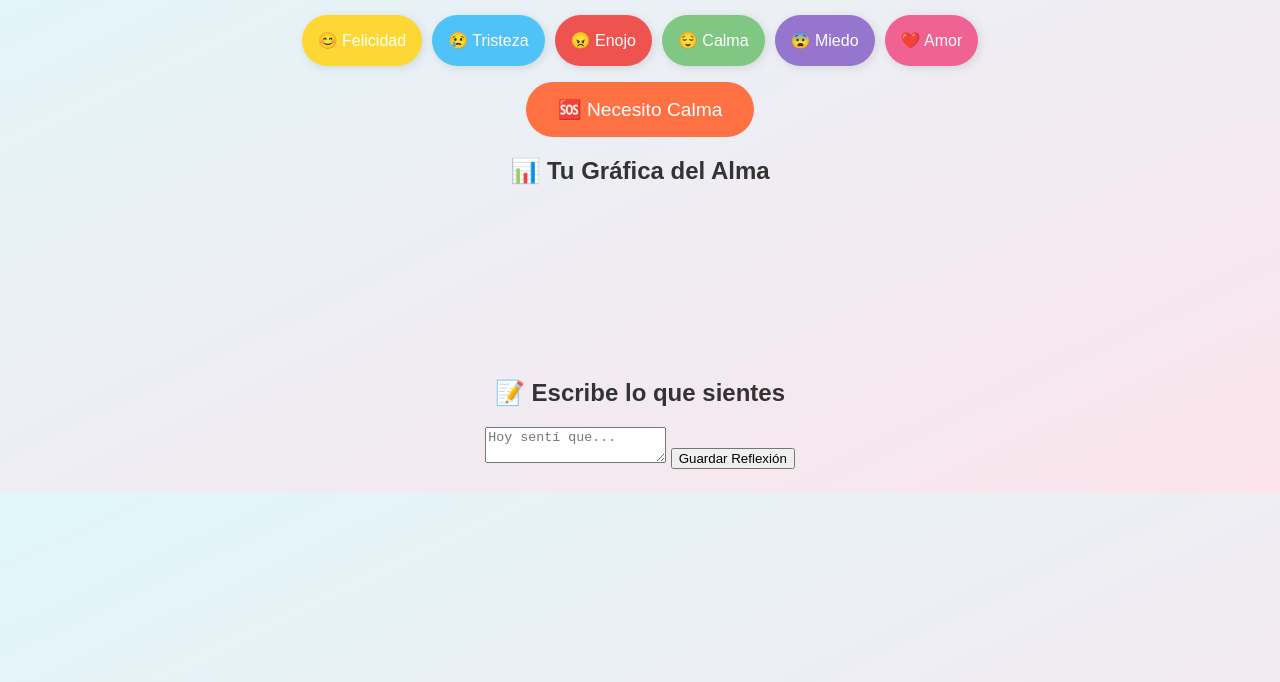
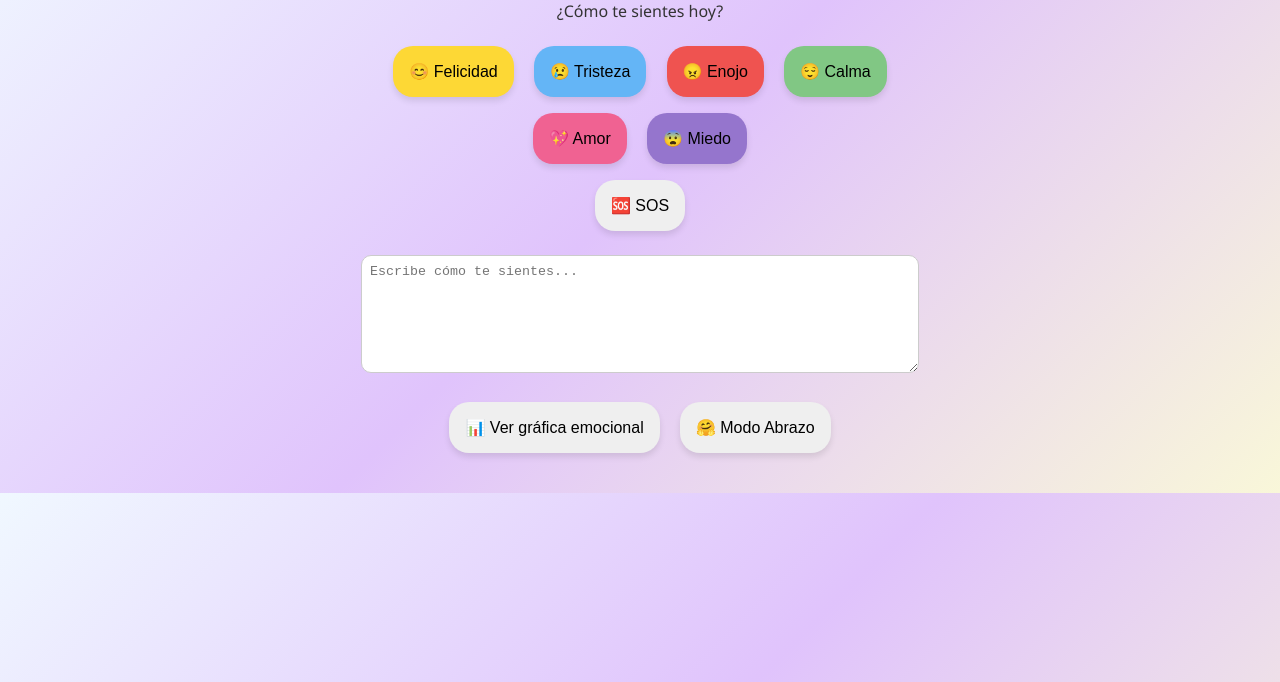
Before and after one commit to ferbook/ALMA-SOS-MAGICA, a plain HTML site: page index.html in a window 1280 px wide. Shown: the part 118-800 px from the top of the page. Drawn offline with Linux system fonts and the light colour scheme.

Commit message:
Add files via upload

```diff
--- a/index.html
+++ b/index.html
@@ -2,41 +2,28 @@
 <!DOCTYPE html>
 <html lang="es">
 <head>
-    <meta charset="UTF-8">
-    <meta name="viewport" content="width=device-width, initial-scale=1.0">
-    <title>ALMA SOS - Tu Refugio Interior</title>
-    <link rel="stylesheet" href="style.css">
+  <meta charset="UTF-8" />
+  <meta name="viewport" content="width=device-width, initial-scale=1.0"/>
+  <title>ALMA SOS</title>
+  <link rel="stylesheet" href="style.css" />
 </head>
 <body>
-    <header>
-        <h1>💖 ALMA SOS</h1>
-        <p>Tu refugio interior. Estás a salvo aquí.</p>
-    </header>
-    <main>
-        <section class="emotions">
+  <div class="container">
+    <h1>ALMA SOS</h1>
+    <p>¿Cómo te sientes hoy?</p>
+    <div class="buttons">
       <button class="emotion happy">😊 Felicidad</button>
       <button class="emotion sad">😢 Tristeza</button>
       <button class="emotion angry">😠 Enojo</button>
       <button class="emotion calm">😌 Calma</button>
+      <button class="emotion love">💖 Amor</button>
       <button class="emotion fear">😨 Miedo</button>
-            <button class="emotion love">❤️ Amor</button>
-        </section>
-        <section class="sos-zone">
-            <button class="sos-button">🆘 Necesito Calma</button>
-        </section>
-        <section class="hug-mode hidden">
-            <p>🫂 “No estás solo. Respira. Aquí estás a salvo.”</p>
-        </section>
-        <section class="graph">
-            <h2>📊 Tu Gráfica del Alma</h2>
-            <canvas id="emotionChart"></canvas>
-        </section>
-        <section class="diary">
-            <h2>📝 Escribe lo que sientes</h2>
-            <textarea placeholder="Hoy sentí que..."></textarea>
-            <button>Guardar Reflexión</button>
-        </section>
-    </main>
+    </div>
+    <button id="sosBtn">🆘 SOS</button>
+    <textarea placeholder="Escribe cómo te sientes..."></textarea>
+    <button id="graficaBtn">📊 Ver gráfica emocional</button>
+    <button id="modoAbrazo">🤗 Modo Abrazo</button>
+  </div>
   <script src="script.js"></script>
 </body>
 </html>
--- a/script.js
+++ b/script.js
@@ -1,5 +1,10 @@
 
-document.querySelector('.sos-button').addEventListener('click', () => {
-    const hugMode = document.querySelector('.hug-mode');
-    hugMode.classList.toggle('hidden');
+document.getElementById('sosBtn').addEventListener('click', () => {
+  alert('Respira... estás a salvo. Estoy contigo.');
 });
+document.getElementById('modoAbrazo').addEventListener('click', () => {
+  alert('Eres suficiente. Respira. Esto también pasará.');
+});
+document.getElementById('graficaBtn').addEventListener('click', () => {
+  alert('Aquí iría la gráfica emocional 📊 (en desarrollo)');
+});
--- a/style.css
+++ b/style.css
@@ -1,45 +1,41 @@
 
 body {
-    font-family: 'Poppins', sans-serif;
-    background: linear-gradient(to bottom right, #e0f7fa, #fce4ec);
-    color: #333;
-    padding: 1rem;
-    text-align: center;
+  font-family: 'Segoe UI', sans-serif;
+  background: linear-gradient(135deg, #f0f8ff, #e0c3fc, #f9f7d9);
+  color: #333;
+  margin: 0;
+  padding: 1rem;
 }
-h1 {
-    font-size: 2rem;
-    margin-bottom: 0.5rem;
+.container {
+  max-width: 600px;
+  margin: auto;
+  padding: 1rem;
+  text-align: center;
 }
-.emotions {
-    display: flex;
-    flex-wrap: wrap;
-    justify-content: center;
-    gap: 10px;
+button {
+  margin: 0.5rem;
+  padding: 1rem;
+  font-size: 1rem;
+  border-radius: 20px;
+  border: none;
+  cursor: pointer;
+  box-shadow: 0 4px 6px rgba(0,0,0,0.1);
+  transition: all 0.3s ease;
 }
-.emotion {
-    padding: 1rem;
-    border: none;
-    border-radius: 30px;
-    color: white;
-    font-size: 1rem;
-    cursor: pointer;
-    box-shadow: 2px 2px 10px rgba(0,0,0,0.1);
+button:hover {
+  transform: scale(1.05);
 }
-.happy { background-color: #fdd835; }
-.sad { background-color: #4fc3f7; }
-.angry { background-color: #ef5350; }
-.calm { background-color: #81c784; }
-.fear { background-color: #9575cd; }
-.love { background-color: #f06292; }
-.sos-button {
-    background-color: #ff7043;
-    padding: 1rem 2rem;
-    color: white;
-    border: none;
-    border-radius: 50px;
-    font-size: 1.2rem;
-    margin-top: 1rem;
+textarea {
+  width: 90%;
+  height: 100px;
+  margin: 1rem 0;
+  padding: 0.5rem;
+  border-radius: 10px;
+  border: 1px solid #ccc;
 }
-.hidden {
-    display: none;
-}
+.emotion.happy { background-color: #fdd835; }
+.emotion.sad { background-color: #64b5f6; }
+.emotion.angry { background-color: #ef5350; }
+.emotion.calm { background-color: #81c784; }
+.emotion.love { background-color: #f06292; }
+.emotion.fear { background-color: #9575cd; }
```
Lines whose indentation alone changed are shown as unchanged.
